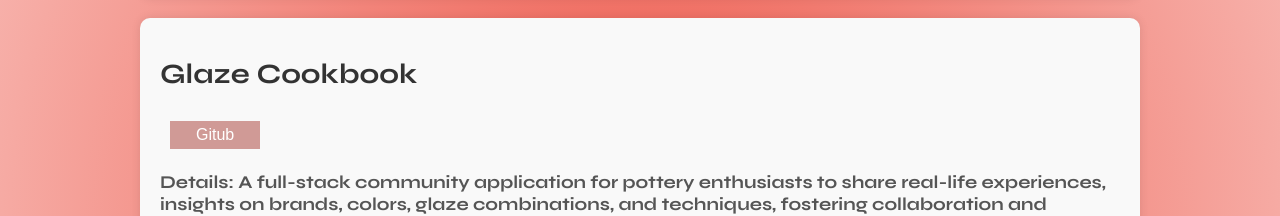
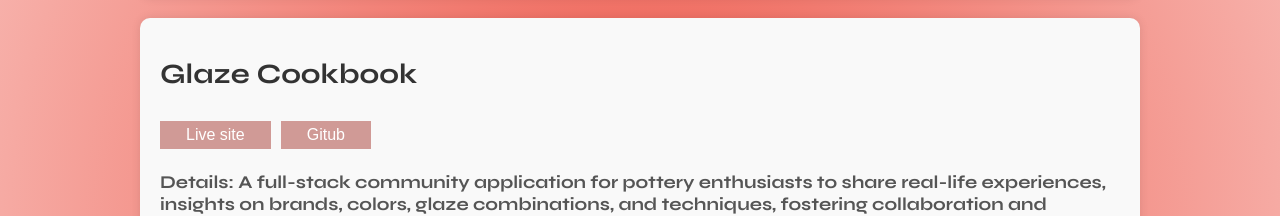
Before and after one commit to emilyThesecond/personal-portfolio, a React (Vite) app: page /projects in a window 1280 px wide. Shown: the part 866-1082 px from the top of the page. Built offline with nearby package versions, Linux system fonts and the light colour scheme.

Commit message:
add project live site

```diff
--- a/src/pages/Projects.jsx
+++ b/src/pages/Projects.jsx
@@ -18,7 +18,7 @@ const Projects = () => {
       </div>
       <div className="project">
         <h1>Glaze Cookbook</h1>
-        <a href=""></a>
+        <a href="https://glaze-cookbook2-839a7d9cf08f.herokuapp.com/" target="_blank" rel="noopener noreferrer"><button>Live site</button></a>
         <a href="https://github.com/emilyThesecond/glaze-cookbook" target="_blank" rel="noopener noreferrer"><button>Gitub</button></a>
         <h3>Details: A full-stack community application for pottery enthusiasts to share real-life experiences, insights on brands, colors, glaze combinations, and techniques, fostering collaboration and support among members.</h3>
         <h4>Technologies Used: MongoDB, Express, Node.js, JavaScript</h4>
```
Also changed, not shown: src/pages/Home.jsx (line endings or trailing spaces).
